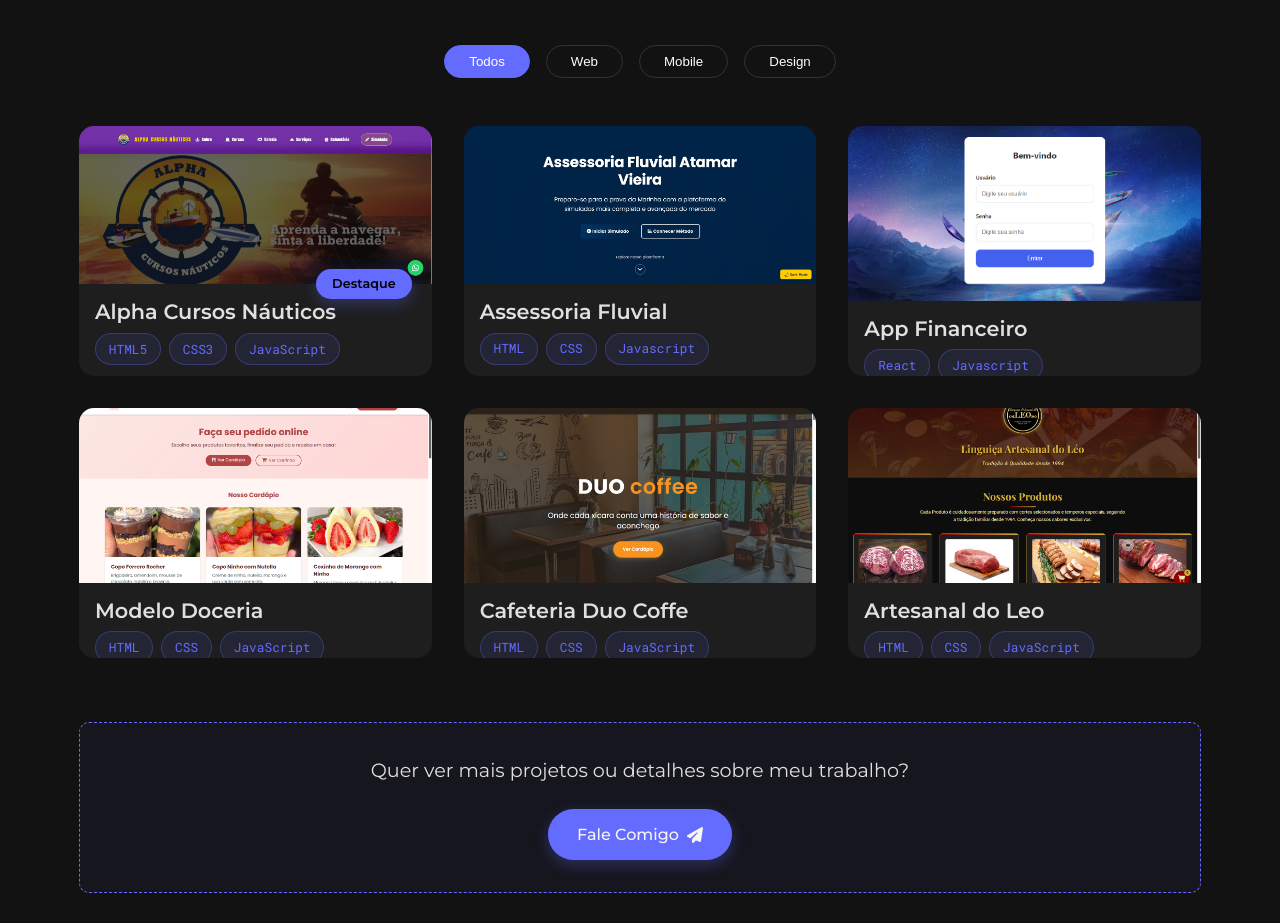
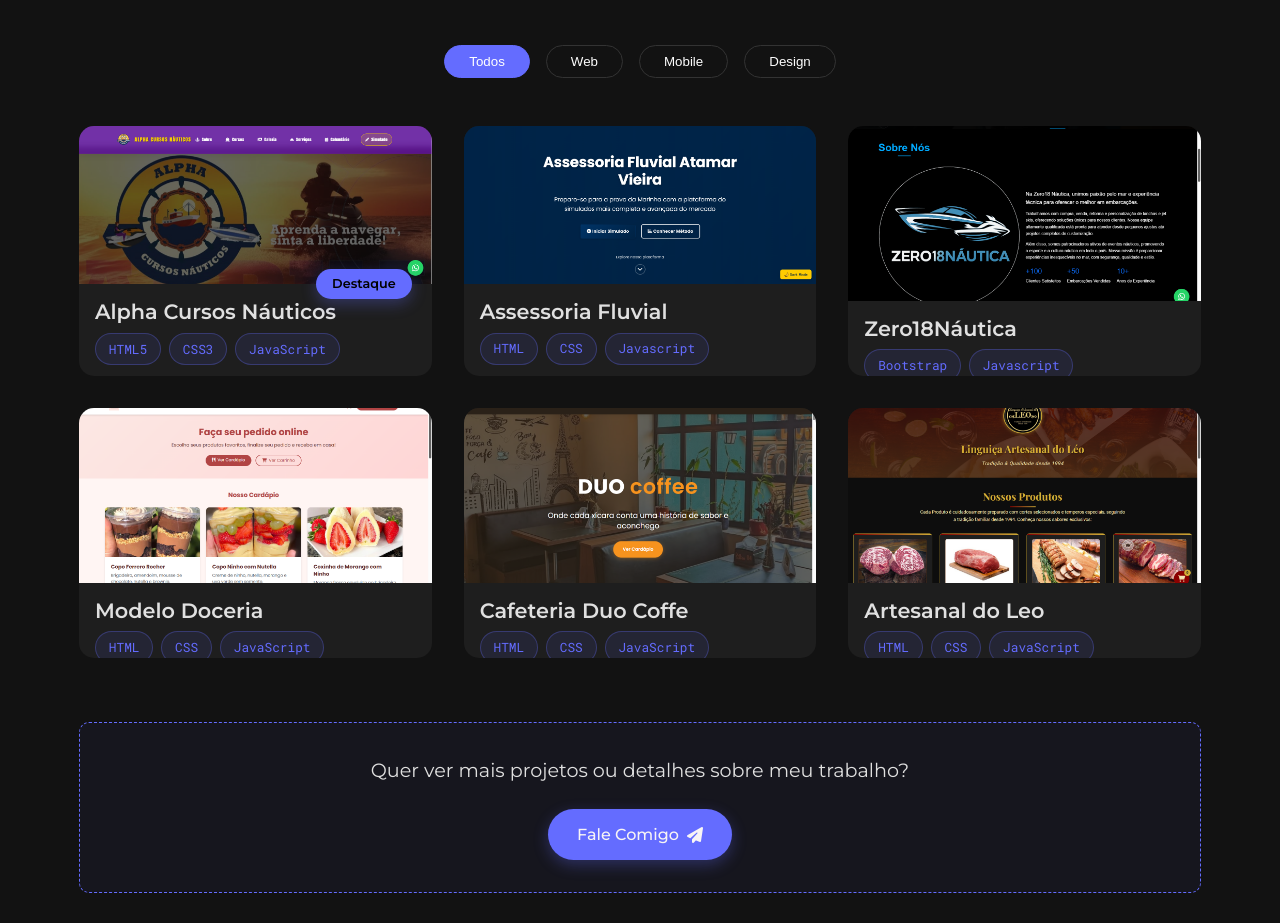
Before and after one commit to CelloR18/meu-portifolio, a plain HTML site: page index.html in a window 1280 px wide. Shown: the part 2486-3409 px from the top of the page. Drawn offline with nearby package versions, Linux system fonts and the light colour scheme; files whose address does not match are found by name.

Commit message:
inclusão+zero18

```diff
--- a/index.html
+++ b/index.html
@@ -241,21 +241,21 @@
                 <div class="project-card" data-category="mobile" data-aos="fade-up" data-aos-delay="300">
                     <div class="project-card-inner">
                         <div class="project-card-front">
-                            <img src="./assets/controles-vendas.png" alt="App Financeiro">
+                            <img src="./assets/zero18.png" alt="App Financeiro">
                             <div class="project-card-content">
-                                <h3>App Financeiro</h3>
+                                <h3>Zero18Náutica</h3>
                                 <div class="tech-tags">
-                                    <span>React</span>
+                                    <span>Bootstrap</span>
                                     <span>Javascript</span>
                                 </div>
                             </div>
                         </div>
                         <div class="project-card-back">
-                            <h3>App Financeiro</h3>
-                            <p>Aplicativo para controle financeiro para vendedores.</p>
+                            <h3>Zero18Náutica</h3>
+                            <p>Site altamente responsivo para uma empresa que trabalha na área Náutica com personalização e conserto de embarcações.</p>
                             <div class="project-card-buttons">
                                 <a href="#" class="btn small">Detalhes</a>
-                                <a href="#" class="btn small secondary">Ver Online</a>
+                                <a href="https://zero18nautica.netlify.app/" class="btn small secondary">Ver Online</a>
                             </div>
                         </div>
                     </div>
```
Also changed, not shown: assets/zero18.png (added).
